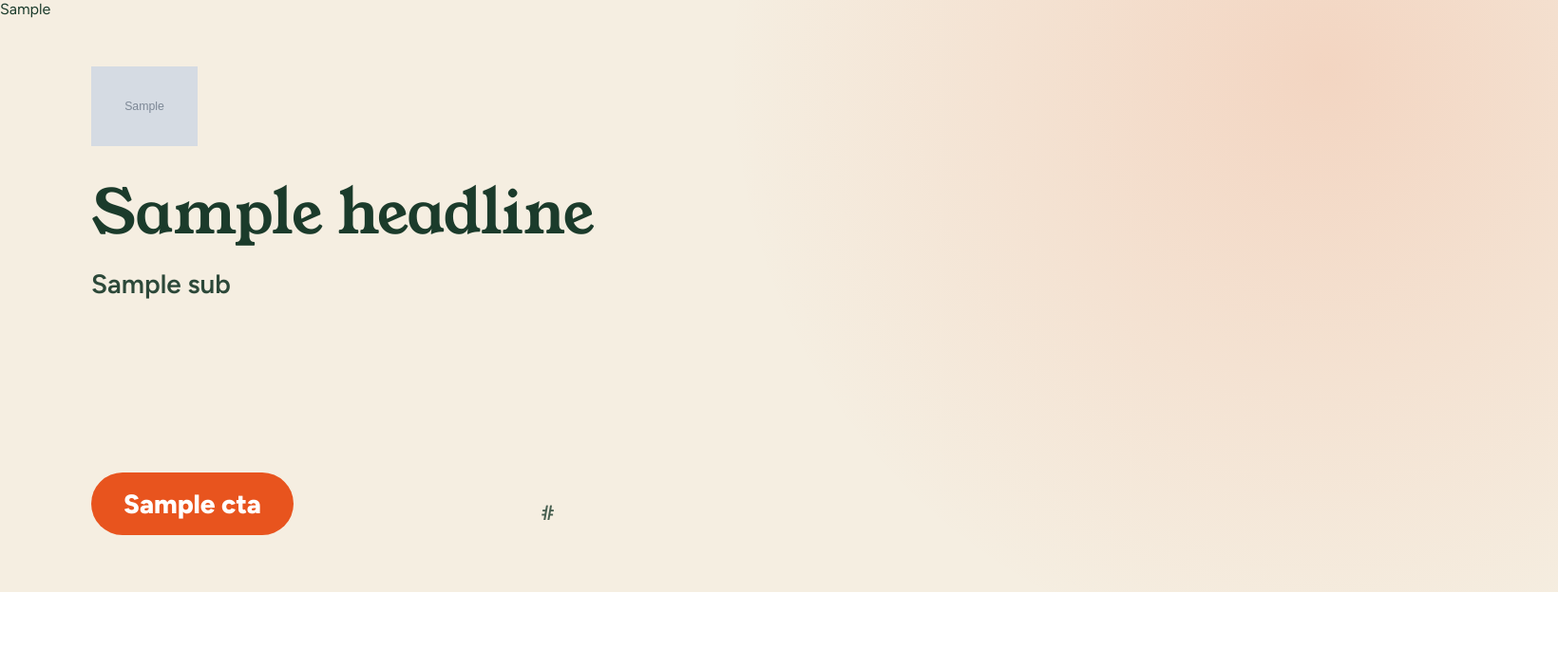
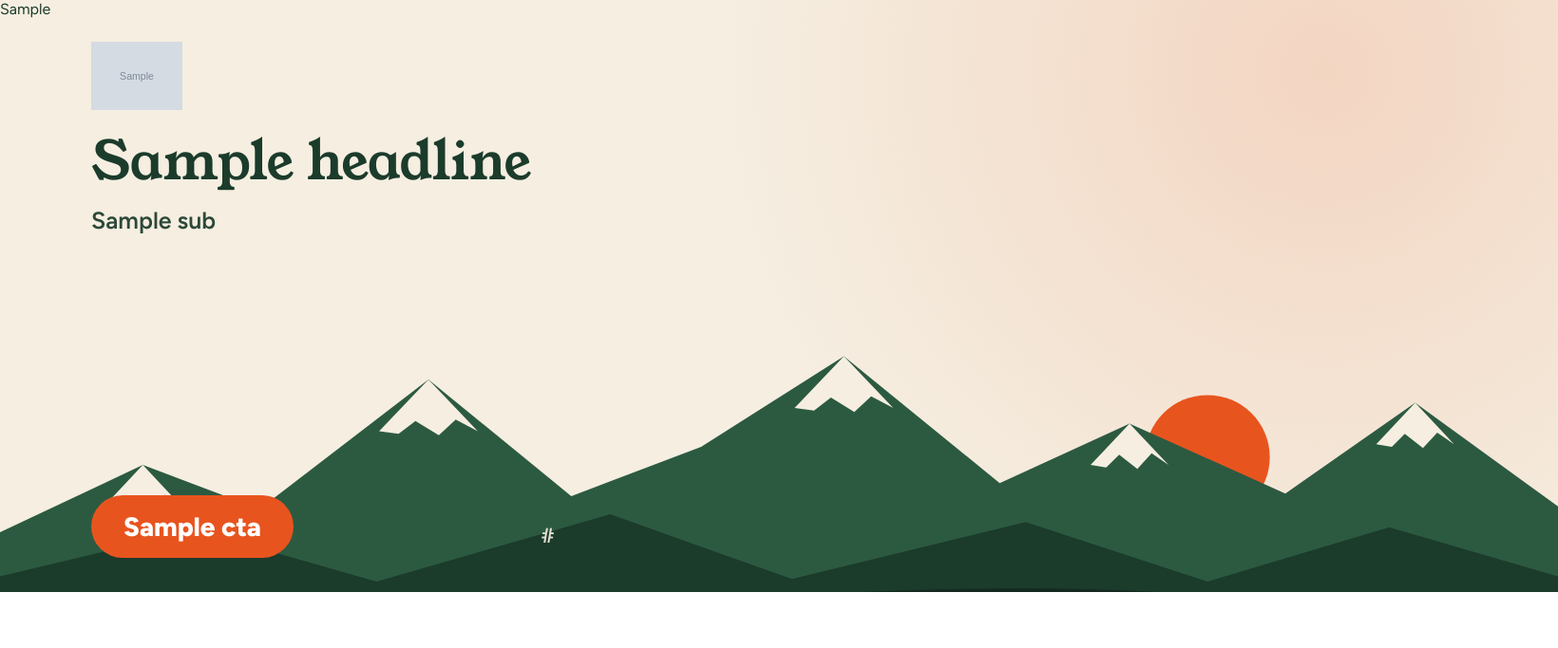
Before and after one commit to Rautcode/Mordern-Login-Page, a Python web app: template travel-site/brand/templates/cover.html in a window 1640 px wide. Shown: the top 683 px of the page at 95% size. Run offline with Jinja, Linux system fonts and the light colour scheme; the template is opened without the code that fills it: most values are stand-ins (such as "Sample title", 1, 10 or a date in 2020); grey boxes marked "Sample" are stand-in pictures.

Commit message:
Mountain-range band along the bottom of banners and cards, matching the logo palette
Co-Authored-By: Claude Sonnet 5.5 <noreply@anthropic.com>
Claude-Session: https://claude.ai/code/session_01EqhCV4XYafM6KkVYf71ccm

```diff
--- a/travel-site/brand/templates/cover.html
+++ b/travel-site/brand/templates/cover.html
@@ -1,15 +1,16 @@
 <!doctype html><meta charset="utf-8"><title>cover</title><link rel="stylesheet" href="base.css"><link rel="stylesheet" href="social.css">
 <style>
 body{width:1640px;height:624px}.card{width:1640px;height:624px}
-.logo{left:96px;top:70px;height:84px}
-.txt{position:absolute;left:96px;top:190px;width:700px}
-h1{font-size:64px}
-.sub{margin-top:22px;font-size:28px}
-.cta{left:96px;bottom:60px;font-size:28px;padding:16px 34px}
-.url{left:570px;bottom:70px;font-size:22px}
+.logo{left:96px;top:44px;height:72px}
+.range{height:auto;bottom:-60px}
+.txt{position:absolute;left:96px;top:140px;width:720px}
+h1{font-size:56px}
+.sub{margin-top:16px;font-size:25px}
+.cta{left:96px;bottom:36px;font-size:28px;padding:16px 34px}
+.url{left:570px;bottom:46px;font-size:22px}
 .pola{width:240px;padding:11px 11px 16px}.pola figcaption{font-size:28px}
 .pola.a{left:850px;top:70px;transform:rotate(-4deg)}.pola.b{left:1100px;top:140px;transform:rotate(4deg)}.pola.c{left:1350px;top:60px;transform:rotate(-2deg)}
 </style>
-<body><div class="card {{variant}}"><img class="logo" src="../{{logo}}" alt="">
+<body><div class="card {{variant}}"><img class="range r-light" src="../ghumoco-mountains-light.svg" alt=""><img class="range r-dark" src="../ghumoco-mountains-dark.svg" alt=""><img class="logo" src="../{{logo}}" alt="">
 <div class="txt"><h1>{{headline}}</h1><p class="sub">{{sub}}</p></div>{{pics_html}}
 <div class="cta">{{cta}}</div><div class="url">{{website}}</div></div>
--- a/travel-site/brand/templates/guide.html
+++ b/travel-site/brand/templates/guide.html
@@ -14,11 +14,11 @@ h3{font:800 10.5pt Figtree;color:var(--forest);margin-bottom:1.5mm}p,li{font-siz
 .clear{position:relative;border:.4mm dashed var(--orange);padding:8mm;background:#fff;border-radius:2mm}.clear img{display:block;height:20mm}
 .no{color:#a33}.ok{color:var(--forest2)}
 .foot{position:absolute;left:16mm;right:16mm;bottom:8mm;display:flex;justify-content:space-between;font:500 6.8pt 'IBM Plex Mono',monospace;color:var(--muted)}.dark .foot{color:var(--dune)}
-.cover img{height:30mm}.cover h1{font-size:40pt;color:var(--paper);margin-top:14mm}.cover p{color:var(--dune);font-size:12pt;margin-top:4mm}
+.cover img{height:30mm}.cover img.cv{position:absolute;left:0;bottom:0;width:100%;height:80mm}.cover h1{font-size:40pt;color:var(--paper);margin-top:14mm}.cover p{color:var(--dune);font-size:12pt;margin-top:4mm}
 .copy{background:#fff;border-radius:3mm;padding:5mm}.copy p{margin-bottom:2mm}
 </style>
 <body>
-<div class="pg dark cover"><img src="../ghumoco-logo-reversed.svg" alt=""><h1>Brand guide</h1><p>Logo, colour, type and voice for {{brand}}. {{tagline}}</p>
+<div class="pg dark cover"><img class="cv" src="../ghumoco-mountains-dark.svg" alt=""><img src="../ghumoco-logo-reversed.svg" alt=""><h1>Brand guide</h1><p>Logo, colour, type and voice for {{brand}}. {{tagline}}</p>
 <div class="foot"><span>Version 1 &middot; temporary logo, replace the files in brand/ when the final logo is chosen</span><span>{{website}}</span></div></div>
 
 <div class="pg"><div class="kick">01 Logo</div><h1>One mark, used simply</h1>
--- a/travel-site/brand/templates/social.css
+++ b/travel-site/brand/templates/social.css
@@ -12,3 +12,6 @@ h1{position:relative;font-family:'Young Serif',Georgia,serif;font-weight:400;lin
 .pola::before{content:"";position:absolute;top:-16px;left:50%;width:30%;height:30px;margin-left:-15%;background:rgba(212,163,89,.65);transform:rotate(-3deg)}
 .pola img{display:block;width:100%;aspect-ratio:1/.85;object-fit:cover}
 .pola figcaption{font:600 38px 'Caveat',cursive;text-align:center;line-height:1}
+.range{position:absolute;left:0;bottom:0;width:100%;display:block}
+.card .r-dark{display:none}.card.dark .r-light{display:none}.card.dark .r-dark{display:block}
+.url{color:#F5EEE1;opacity:.92;z-index:3}.cta{z-index:3}
--- a/travel-site/brand/templates/story.html
+++ b/travel-site/brand/templates/story.html
@@ -3,6 +3,7 @@
 body{width:1080px;height:1920px}.card{width:1080px;height:1920px}
 /* Instagram and WhatsApp overlay the top and bottom ~250px: everything important stays between them */
 .logo{left:84px;top:260px;height:78px}
+.range{height:360px}
 .txt{position:absolute;left:84px;top:400px;width:900px}
 h1{font-size:100px}
 .sub{margin-top:36px;font-size:42px;width:820px}
@@ -12,6 +13,6 @@ h1{font-size:100px}
 .pola.a{right:70px;top:1000px;transform:rotate(4deg)}.pola.b{display:none}
 .nopic .txt{top:520px}
 </style>
-<body><div class="card {{variant}} {{layout}}"><img class="logo" src="../{{logo}}" alt="">
+<body><div class="card {{variant}} {{layout}}"><img class="range r-light" src="../ghumoco-mountains-light.svg" alt=""><img class="range r-dark" src="../ghumoco-mountains-dark.svg" alt=""><img class="logo" src="../{{logo}}" alt="">
 <div class="txt"><h1>{{headline}}</h1><p class="sub">{{sub}}</p></div>{{pics_html}}
 <div class="cta">{{cta}}</div><div class="url">{{website}}</div></div>
--- a/travel-site/brand/templates/thankyou-front.html
+++ b/travel-site/brand/templates/thankyou-front.html
@@ -10,7 +10,8 @@ body::before{content:"";position:absolute;inset:0;background:radial-gradient(cir
 .pola figcaption{font:600 16pt 'Caveat',cursive;text-align:center;margin-top:2mm;color:var(--ink)}
 .thanks{position:absolute;left:0;right:0;top:106mm;text-align:center;font:400 30pt 'Young Serif',Georgia,serif;color:var(--paper)}
 .thanks b{color:var(--bright);font-weight:400}
-.logo{position:absolute;left:50%;bottom:9mm;width:44mm;transform:translateX(-50%)}
+.range{position:absolute;left:0;bottom:0;width:100%;height:34mm}
+.logo{position:absolute;left:50%;bottom:10mm;width:44mm;transform:translateX(-50%)}
 </style>
-<body><figure class="pola"><img src="../../img/{{photo}}" alt=""><figcaption>{{caption}}</figcaption></figure>
+<body><img class="range" src="../ghumoco-mountains-dark.svg" alt=""><figure class="pola"><img src="../../img/{{photo}}" alt=""><figcaption>{{caption}}</figcaption></figure>
 <div class="thanks">Thank <b>you!</b></div><img class="logo" src="../ghumoco-logo-reversed.svg" alt="">
```
Also changed, not shown: travel-site/brand/templates/card-front.html (+4 -3 lines), travel-site/brand/templates/post.html (+5 -7 lines), travel-site/tools/make_mountains.py (added, +33 -0 lines), travel-site/brand/README.md, travel-site/brand/ghumoco-mountains-dark.svg (added), travel-site/brand/ghumoco-mountains-light.svg (added).
